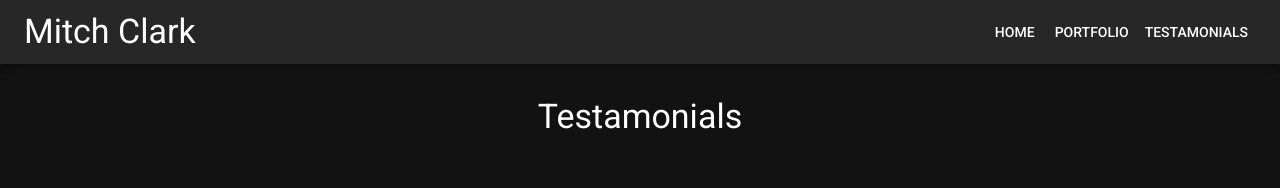
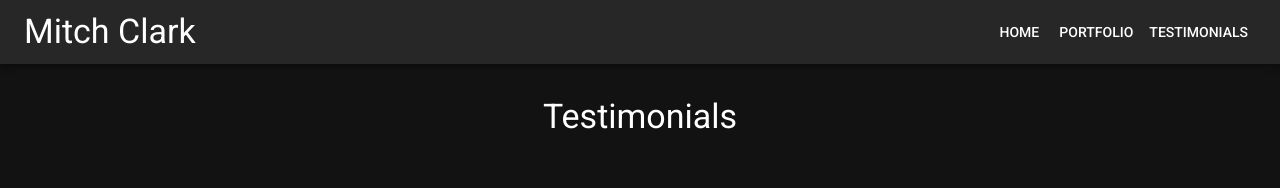
Before and after one commit to macla7/portfolio, a Next.js app: page /testamonials in a window 1280 px wide. Shown: the top 188 px of the page. Built offline with nearby package versions, Linux system fonts and the light colour scheme; what @mui/material-nextjs would draw is missing.

Commit message:
testimonial typo fix...

```diff
--- a/src/app/testamonials/page.js
+++ b/src/app/testamonials/page.js
@@ -22,7 +22,7 @@ export default function About() {
         }}
       >
         <Typography variant="h4" component="h1" sx={{ mb: 2 }}>
-          Testamonials
+          Testimonials
         </Typography>
         <Box
           sx={{
--- a/src/components/MobileNavbar.js
+++ b/src/components/MobileNavbar.js
@@ -81,7 +81,7 @@ const MobileNavbar = () => {
 
             <Link
               component={NextLink}
-              href="/testamonials"
+              href="/testimonials"
               sx={{
                 textDecoration: "none",
                 color: "inherit",
@@ -90,7 +90,7 @@ const MobileNavbar = () => {
                 },
               }}
             >
-              <MenuItem onClick={handleClose}>Testamonials</MenuItem>
+              <MenuItem onClick={handleClose}>Testimonials</MenuItem>
             </Link>
           </Menu>
         </Box>
--- a/src/components/Navbar.js
+++ b/src/components/Navbar.js
@@ -18,8 +18,8 @@ const Navbar = () => {
           <Link href="/portfolio" component={NextLink}>
             <Button sx={{ color: "#fff" }}>Portfolio</Button>
           </Link>
-          <Link href="/testamonials" component={NextLink}>
-            <Button sx={{ color: "#fff" }}>Testamonials</Button>
+          <Link href="/testimonials" component={NextLink}>
+            <Button sx={{ color: "#fff" }}>Testimonials</Button>
           </Link>
         </Box>
       </Toolbar>
```
